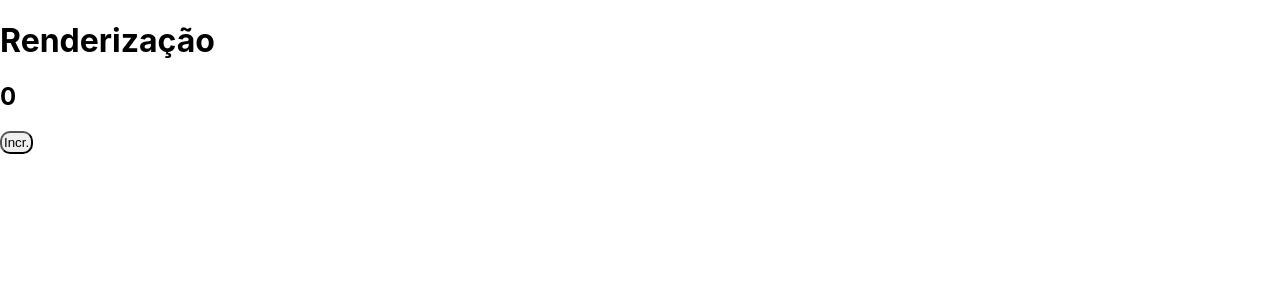
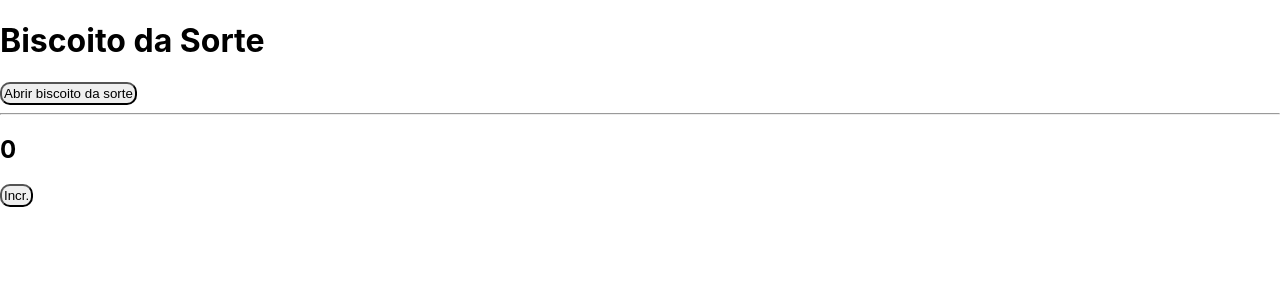
Before and after one commit to David-Santana98/estudo, a React (Create React App) app: page /renderizacao in a window 1280 px wide. Shown: the top 300 px of the page. Built offline with nearby package versions, Linux system fonts and the light colour scheme.

Commit message:
Renderização condicional

```diff
--- a/src/Renderizacao.js
+++ b/src/Renderizacao.js
@@ -2,14 +2,31 @@ import { useState } from "react";
 
 export default function Renderizacao() {
   const [num, setNum] = useState(0);
+  const [exibir, setExibir] = useState(false);
 
   function Incr() {
     setNum(num + 1);
   }
 
+  function Abrir() {
+    setExibir(true);
+
+  }
+
   return (
     <div>
-      <h1>Renderização</h1>
+      <h1>Biscoito da Sorte</h1>
+
+      <button onClick={Abrir}>Abrir biscoito da sorte </button>
+
+        {exibir === true &&
+        <div>
+            <h2>Você ganhou um carro!!!</h2>
+            <h2>Uma Ferrari!!</h2>
+        </div>
+        }
+
+      <hr/>
 
       <h2>{num}</h2>
 
```
